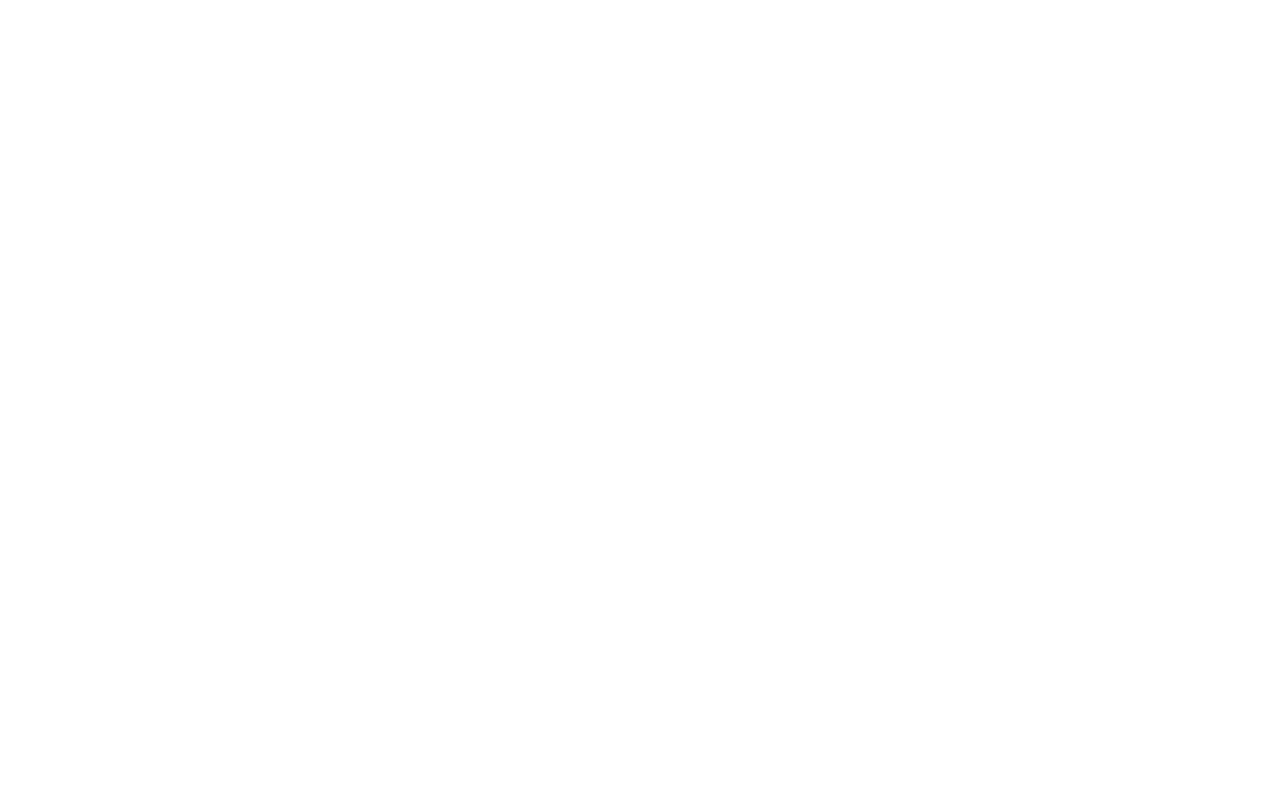
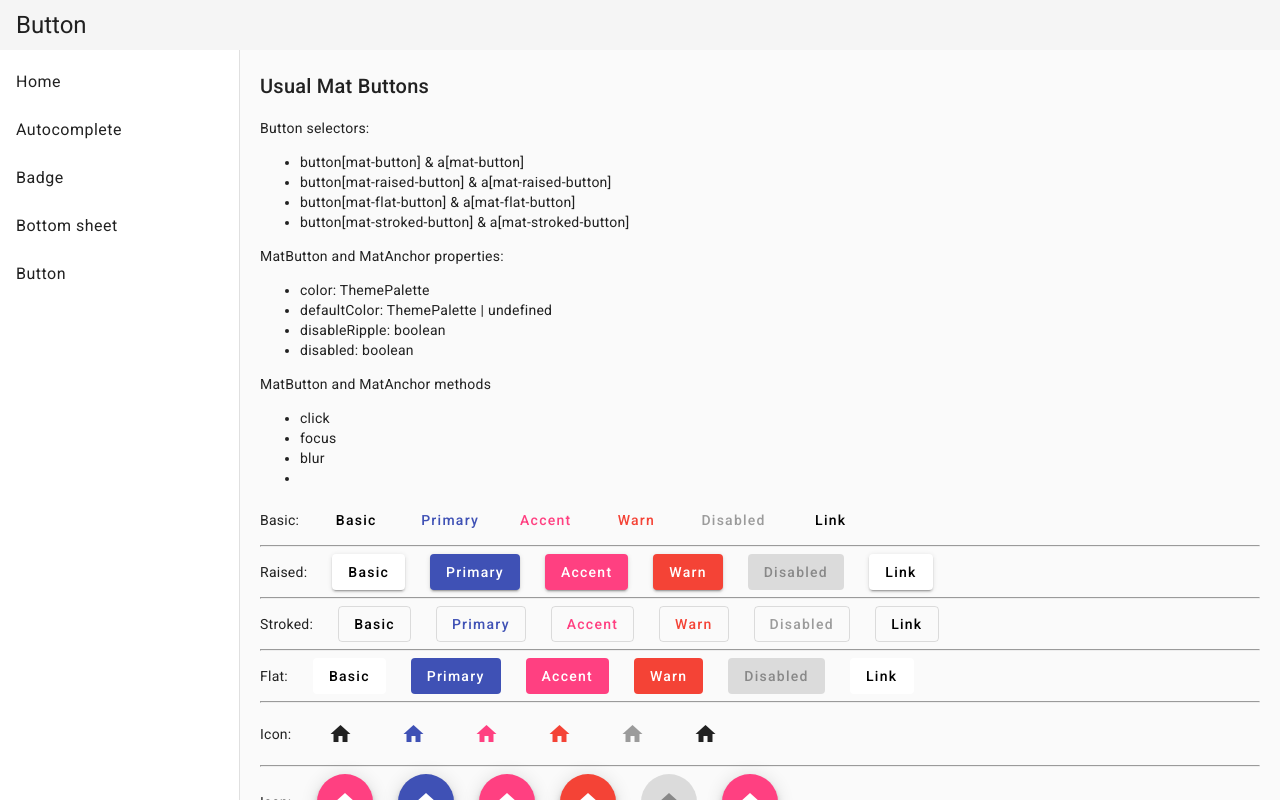
Before and after one commit to harkunovdmytro/angular-material-playground, an Angular app: page /button in a window 1280 px wide. Before the commit this address led to /. Built offline with nearby package versions, Linux system fonts and the light colour scheme.

Commit message:
Added material buttons page

```diff
--- a/src/app/modules/application/application-routing.module.ts
+++ b/src/app/modules/application/application-routing.module.ts
@@ -49,6 +49,17 @@
         },
         title: 'Bottom Sheet',
       },
+      {
+        path: 'button',
+        loadChildren: () =>
+          import('../mat-button-page/mat-button-page.module').then(
+            (m) => m.MatButtonPageModule
+          ),
+        data: {
+          title: 'Button',
+        },
+        title: 'Button',
+      },
     ],
   },
 ];
--- /dev/null
+++ b/src/app/modules/mat-button-page/mat-button-page.component.html
@@ -0,0 +1,151 @@
+<section class="page mat-button-page">
+  <div>
+    <h2>Usual Mat Buttons</h2>
+    <div>
+      <p>Button selectors:</p>
+      <ul>
+        <li>button[mat-button] & a[mat-button]</li>
+        <li>button[mat-raised-button] & a[mat-raised-button]</li>
+        <li>button[mat-flat-button] & a[mat-flat-button]</li>
+        <li>button[mat-stroked-button] & a[mat-stroked-button]</li>
+      </ul>
+      <p>MatButton and MatAnchor properties:</p>
+      <ul>
+        <li>color: ThemePalette</li>
+        <li>defaultColor: ThemePalette | undefined</li>
+        <li>disableRipple: boolean</li>
+        <li>disabled: boolean</li>
+      </ul>
+      <p>MatButton and MatAnchor methods</p>
+      <ul>
+        <li>click</li>
+        <li>focus</li>
+        <li>blur</li>
+        <li></li>
+      </ul>
+    </div>
+    <div class="example-form">
+      <div class="buttons-row">
+        <span>Basic: </span>
+        <button mat-button>Basic</button>
+        <button mat-button color="primary">Primary</button>
+        <button mat-button color="accent">Accent</button>
+        <button mat-button color="warn">Warn</button>
+        <button mat-button disabled>Disabled</button>
+        <a href="#" mat-button>Link</a>
+      </div>
+
+      <hr>
+
+      <div class="buttons-row">
+        <span>Raised: </span>
+        <button mat-raised-button>Basic</button>
+        <button mat-raised-button color="primary">Primary</button>
+        <button mat-raised-button color="accent">Accent</button>
+        <button mat-raised-button color="warn">Warn</button>
+        <button mat-raised-button disabled>Disabled</button>
+        <a href="#" mat-raised-button>Link</a>
+      </div>
+
+      <hr>
+
+      <div class="buttons-row">
+        <span>Stroked: </span>
+        <button mat-stroked-button>Basic</button>
+        <button mat-stroked-button color="primary">Primary</button>
+        <button mat-stroked-button color="accent">Accent</button>
+        <button mat-stroked-button color="warn">Warn</button>
+        <button mat-stroked-button disabled>Disabled</button>
+        <a href="#" mat-stroked-button>Link</a>
+      </div>
+
+      <hr>
+
+      <div class="buttons-row">
+        <span>Flat: </span>
+        <button mat-flat-button>Basic</button>
+        <button mat-flat-button color="primary">Primary</button>
+        <button mat-flat-button color="accent">Accent</button>
+        <button mat-flat-button color="warn">Warn</button>
+        <button mat-flat-button disabled>Disabled</button>
+        <a href="#" mat-flat-button>Link</a>
+      </div>
+
+      <hr>
+
+      <div class="buttons-row">
+        <span>Icon: </span>
+        <button mat-icon-button>
+          <mat-icon>home</mat-icon>
+        </button>
+        <button mat-icon-button color="primary">
+          <mat-icon>home</mat-icon>
+        </button>
+        <button mat-icon-button color="accent">
+          <mat-icon>home</mat-icon>
+        </button>
+        <button mat-icon-button color="warn">
+          <mat-icon>home</mat-icon>
+        </button>
+        <button mat-icon-button disabled>
+          <mat-icon>home</mat-icon>
+        </button>
+        <a href="#" mat-icon-button>
+          <mat-icon>home</mat-icon>
+        </a>
+      </div>
+
+      <hr>
+
+      <div class="buttons-row">
+        <span>Icon: </span>
+        <button mat-fab>
+          <mat-icon>home</mat-icon>
+        </button>
+        <button mat-fab color="primary">
+          <mat-icon>home</mat-icon>
+        </button>
+        <button mat-fab color="accent">
+          <mat-icon>home</mat-icon>
+        </button>
+        <button mat-fab color="warn">
+          <mat-icon>home</mat-icon>
+        </button>
+        <button mat-fab disabled>
+          <mat-icon>home</mat-icon>
+        </button>
+        <a href="#" mat-fab>
+          <mat-icon>home</mat-icon>
+        </a>
+      </div>
+
+      <hr>
+
+      <div class="buttons-row">
+        <span>Icon: </span>
+        <button mat-mini-fab>
+          <mat-icon>home</mat-icon>
+        </button>
+        <button mat-mini-fab color="primary">
+          <mat-icon>home</mat-icon>
+        </button>
+        <button mat-mini-fab color="accent">
+          <mat-icon>home</mat-icon>
+        </button>
+        <button mat-mini-fab color="warn">
+          <mat-icon>home</mat-icon>
+        </button>
+        <button mat-mini-fab disabled>
+          <mat-icon>home</mat-icon>
+        </button>
+        <a href="#" mat-mini-fab>
+          <mat-icon>home</mat-icon>
+        </a>
+      </div>
+
+      <hr>
+
+
+    </div>
+  </div>
+</section>
--- /dev/null
+++ b/src/app/modules/mat-button-page/mat-button-page.component.scss
@@ -0,0 +1,11 @@
+@import "variables";
+@import "page";
+
+.mat-button-page {
+  .buttons-row {
+    display: flex;
+    gap: 25px;
+    flex-wrap: wrap;
+    align-items: center;
+  }
+}
--- a/src/app/shared/constants/menu-links.constants.ts
+++ b/src/app/shared/constants/menu-links.constants.ts
@@ -24,7 +24,7 @@
   {
     name: 'Button',
     link: 'button',
-    active: false,
+    active: true,
   },
   {
     name: 'Button Toggle',
```
Also changed, not shown: src/app/app.module.ts (+9 -1 lines), src/app/modules/mat-button-page/mat-button-page-routing.module.ts (added, +16 -0 lines), src/app/modules/mat-button-page/mat-button-page.component.ts (added, +10 -0 lines), src/app/modules/mat-button-page/mat-button-page.module.ts (added, +14 -0 lines).
